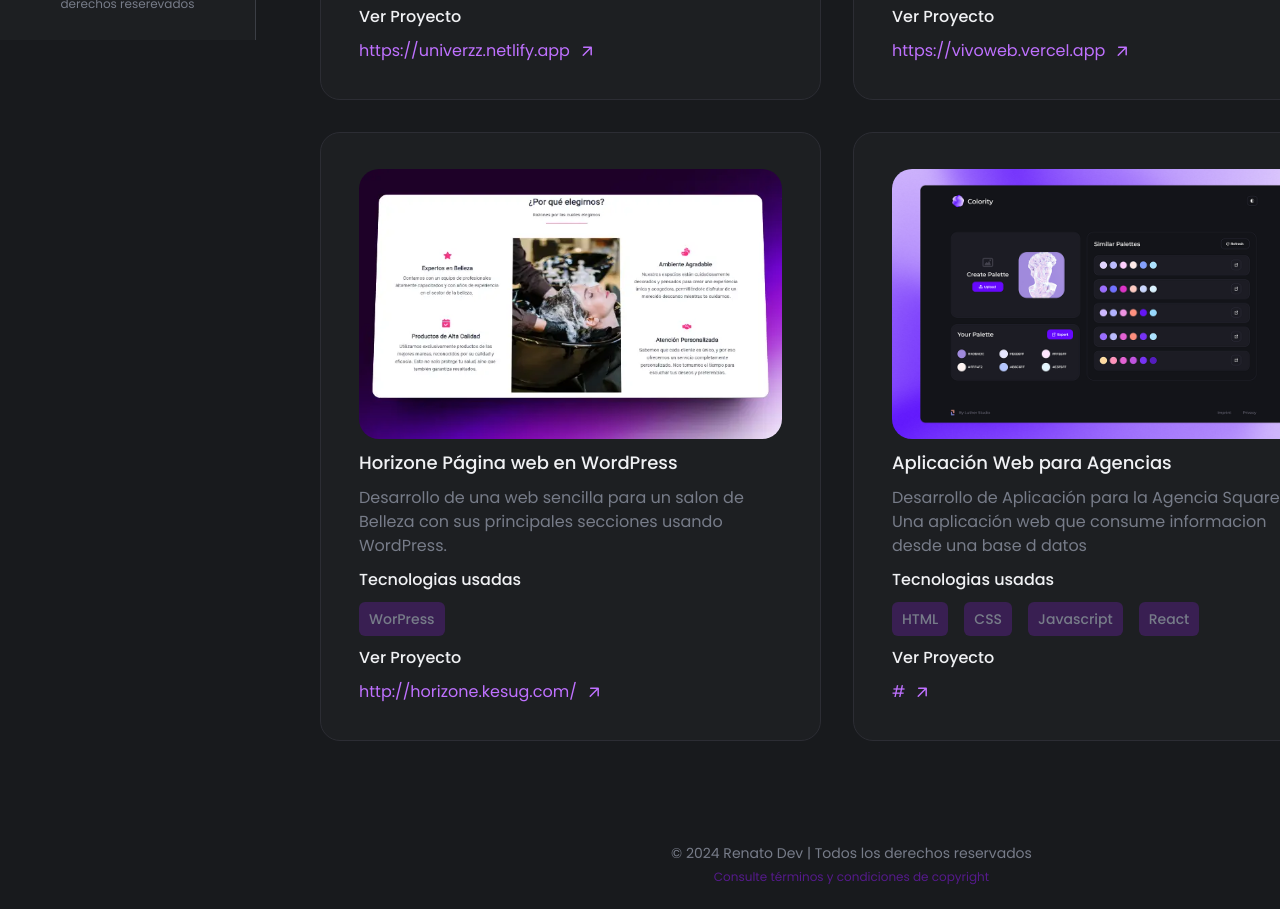
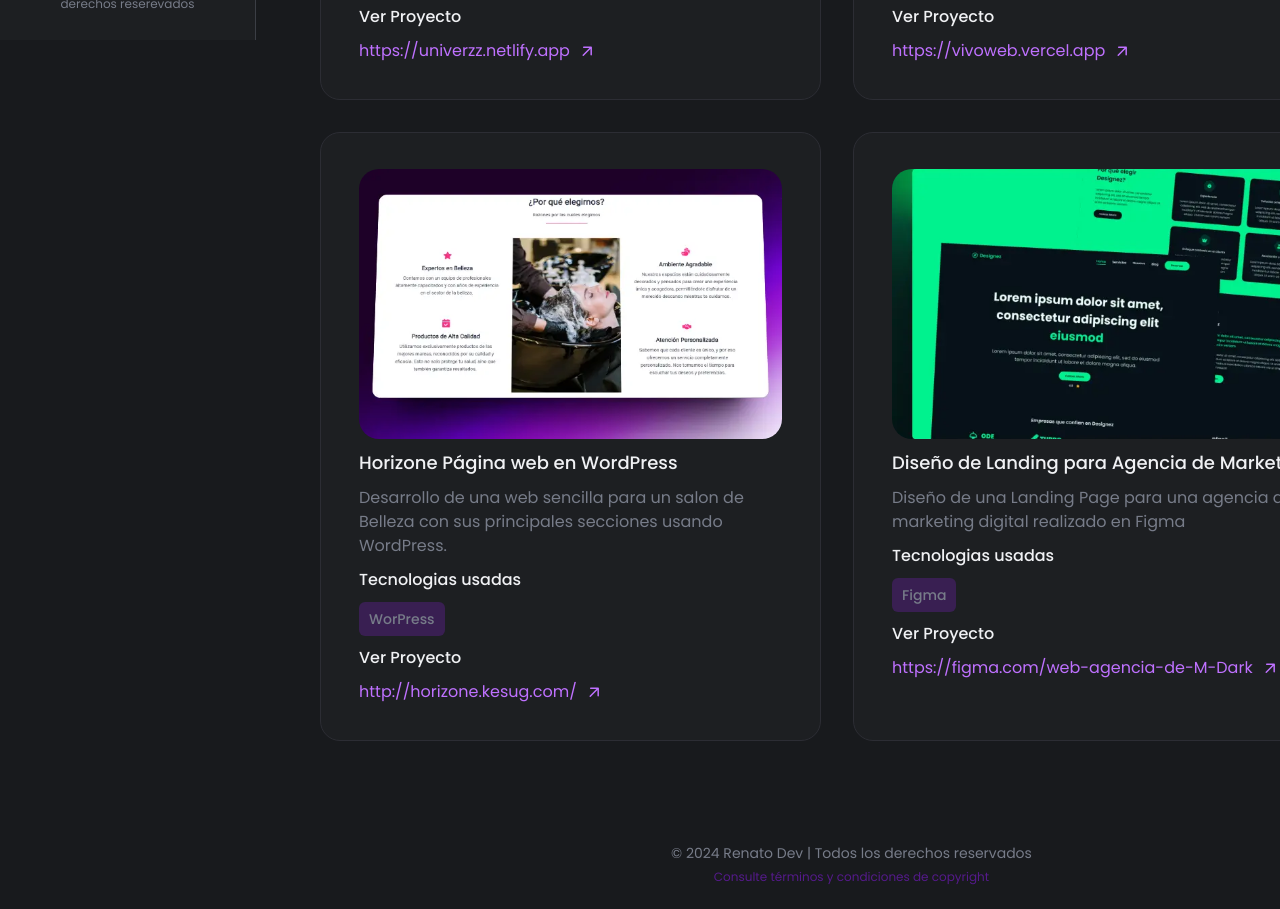
Before and after one commit to renatobits/my-portfolio, a React (Vite) app: page /proyects in a window 1280 px wide. Shown: the part 760-1669 px from the top of the page. Built offline with nearby package versions, Linux system fonts and the light colour scheme.

Commit message:
add proyect design landing to section proyects

```diff
--- a/src/modules/proyects/DataProyect.ts
+++ b/src/modules/proyects/DataProyect.ts
@@ -2,6 +2,7 @@ import ImageP from '../../assets/work.png'
 import Univerzz from '../../assets/univerzz.webp'
 import VivoWeb from '../../assets/vivowebs.webp'
 import Horizone from '../../assets/horizone.webp'
+import AgencyRC from '../../assets/Agency-code.webp'
 
 
 interface DataProyectProps {
@@ -13,6 +14,7 @@ interface DataProyectProps {
     label: string[];
     subtitlelink: string;
     link: string;
+    text?: string;
 }
 export const DataProyect: DataProyectProps[] = [
     {
@@ -50,13 +52,13 @@ export const DataProyect: DataProyectProps[] = [
     },
     {
         id: 1,
-        img: ImageP,
-        title: 'Aplicación Web para Agencias',
-        description: 'Desarrollo de Aplicación para la Agencia SquareUp. Una aplicación web que consume informacion desde una base d datos',
+        img: AgencyRC,
+        title: 'Diseño de Landing para Agencia de Marketing',
+        description: 'Diseño de una Landing Page para una agencia de marketing digital realizado en Figma',
         subtitle: 'Tecnologias usadas',
-        label: ['HTML', 'CSS', 'Javascript', 'React'],
+        label: ['Figma'],
         subtitlelink: 'Ver Proyecto',
-        link: '#',
-
+        link: 'https://www.figma.com/design/3RH5EpoWOnWFLKjsDrlLWy/Dise%C3%B1o-Web-de-Agencia-de-Marketing%2FDark-(Community)?node-id=0-1&t=qf3LnlSh0KmzYVkJ-0',
+        text: 'https://figma.com/web-agencia-de-M-Dark',
     },
 ];
--- a/src/modules/proyects/Proyect.tsx
+++ b/src/modules/proyects/Proyect.tsx
@@ -26,7 +26,10 @@ export default function Proyect() {
                             description={proyect.description}
                             subtitle={proyect.subtitle}
                             subtitlelink={proyect.subtitlelink}
-                            link={proyect.link}>
+                            link={proyect.link}
+                            text={proyect.text}
+                            >
+
                             {
                                 proyect.label.map((labels, index) => (
                                     <Badge
--- a/src/modules/proyects/components/proyectCard/ProyectCard.tsx
+++ b/src/modules/proyects/components/proyectCard/ProyectCard.tsx
@@ -10,9 +10,10 @@ interface ProyectCardProps {
     children: ReactNode;
     subtitlelink: string;
     link: string;
+    text?: string;
 }
 
-export default function ProyectCard({ src, title, description, subtitle, children, subtitlelink, link }: ProyectCardProps) {
+export default function ProyectCard({ src, title, description, subtitle, children, subtitlelink, link, text }: ProyectCardProps) {
     return (
         <article className="product-card">
             <img src={src} alt={title} />
@@ -23,7 +24,7 @@ export default function ProyectCard({ src, title, description, subtitle, childre
                 {children}
             </ul>
             <h3>{subtitlelink}</h3>
-            <ExternalLink link={link} />
+            <ExternalLink link={text || link} />
         </article>
     )
 }
--- a/src/modules/proyects/components/proyectCard/productcard.css
+++ b/src/modules/proyects/components/proyectCard/productcard.css
@@ -9,6 +9,7 @@
     align-items: start;
     gap: 10px;
     border: 1px solid #2C2D34;
+    overflow-x: hidden;
 }
 
 .product-card img {
```
